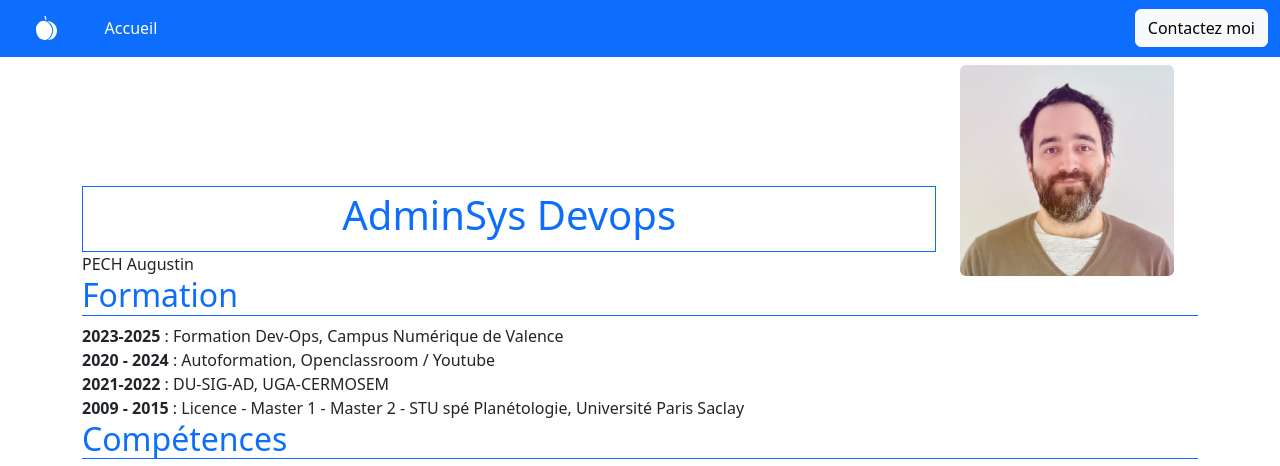
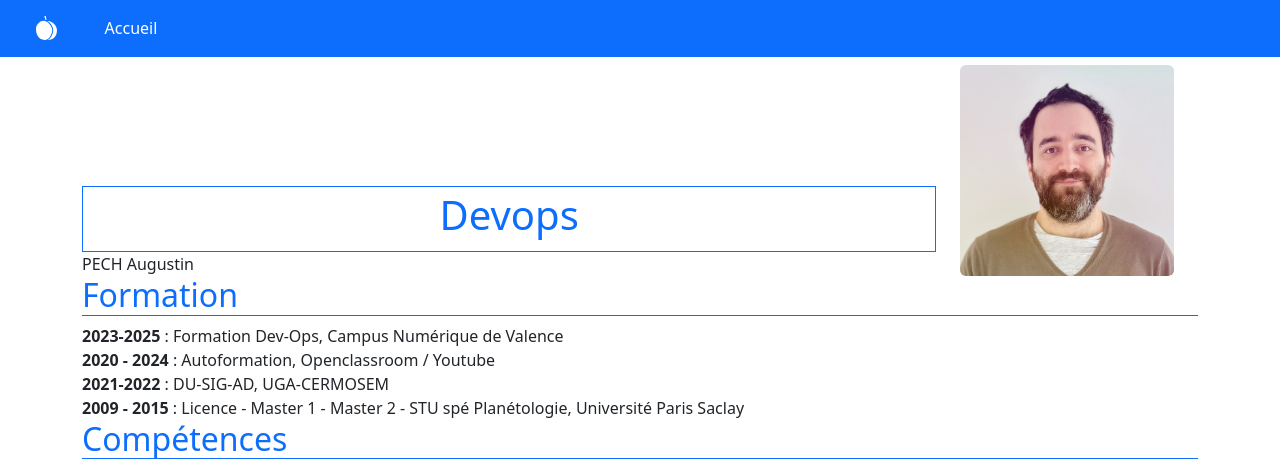
Before and after one commit to AugustinPech/CV, a plain HTML site: page index.html in a window 1280 px wide. Shown: the top 466 px of the page. Drawn offline with nearby package versions, Linux system fonts and the light colour scheme; a script that the page names is missing.

Commit message:
de-activated the contact link

```diff
--- a/index.html
+++ b/index.html
@@ -32,11 +32,11 @@
               <a class="nav-link active text-white" aria-current="page" href="/CV/CV_Augustin.html">Accueil</a>
             </li>
           </ul>
-          <div class="d-flex gap-2">
+          <!-- <div class="d-flex gap-2">
             <button id="contactBTN" onclick="contactMe()" class="btn btn-light">
               Contactez moi
             </button>
-          </div>
+          </div> -->
         </div>
       </div>
     </nav>
@@ -47,7 +47,7 @@
       <div class="w-100 d-flex flex-column justify-content-end align-items-start">
         <div class="d-flex flex-column w-100">
           <div class="d-flex flex-column align-items-center border border-primary w-100 px-4 py-1">
-            <h1 class="text-primary">AdminSys Devops</h1>
+            <h1 class="text-primary">Devops</h1>
           </div>
           <div>
             PECH Augustin
```
